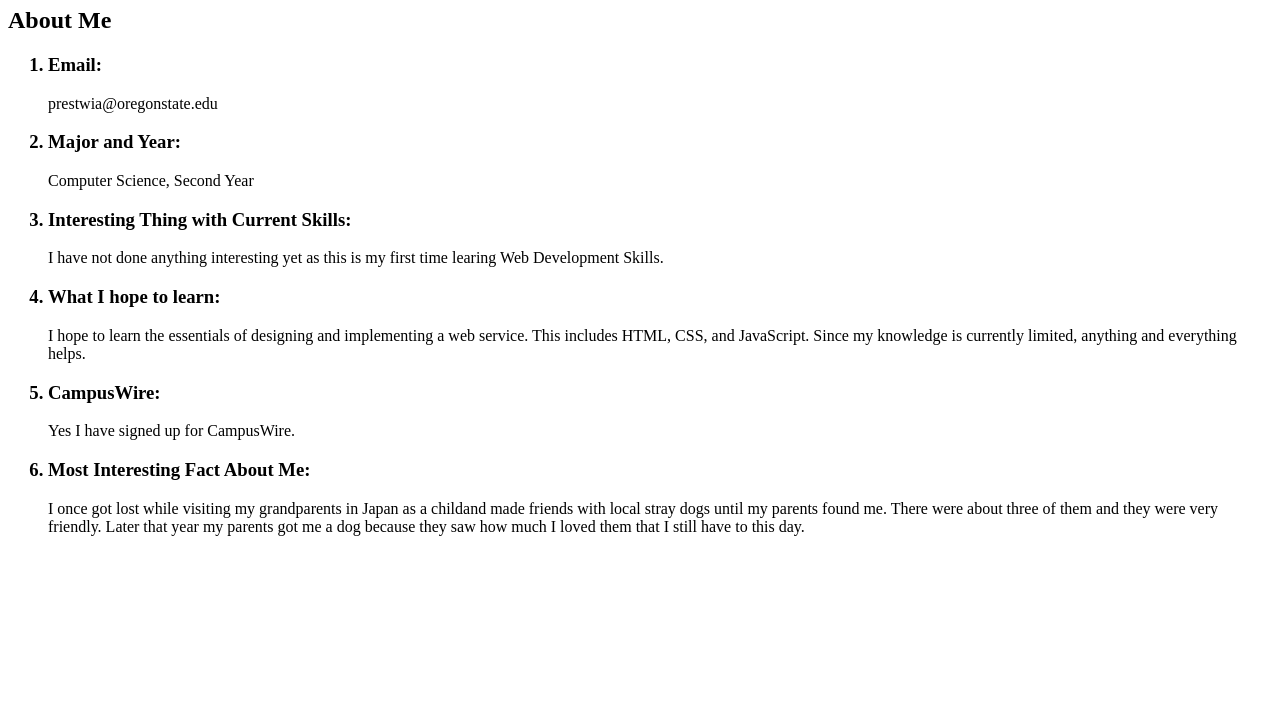
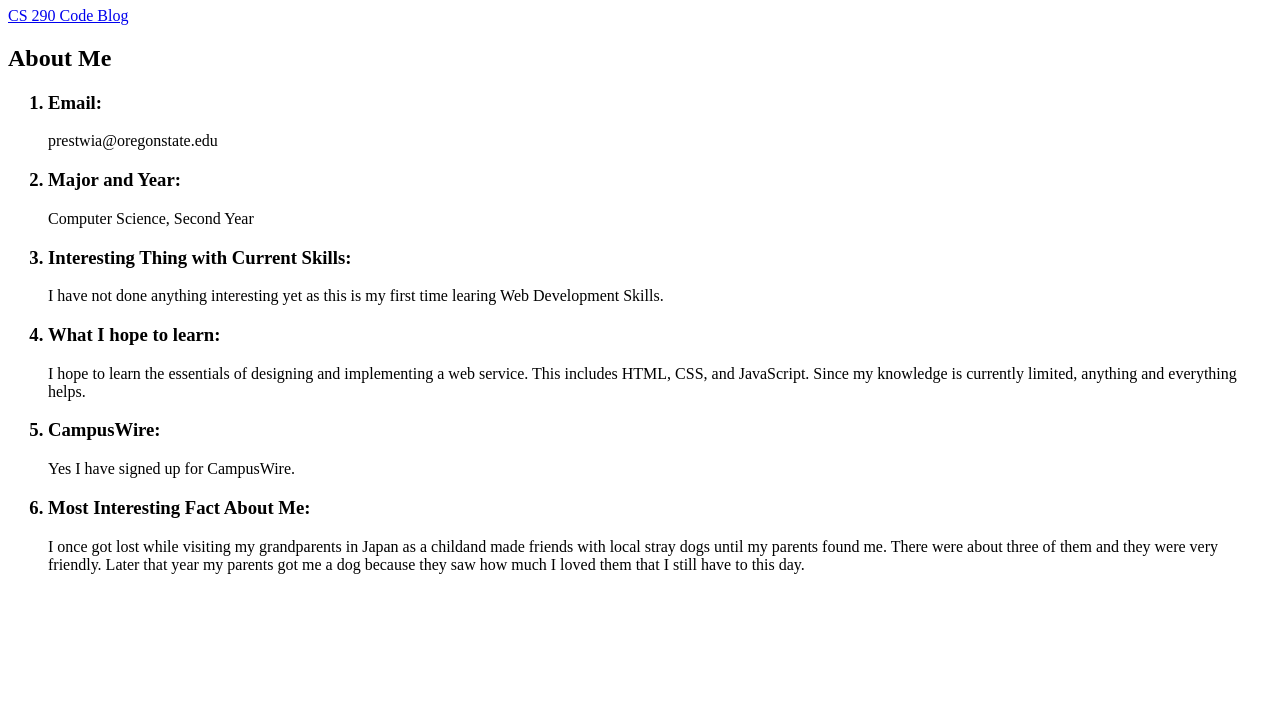
Before and after one commit to prestwia/cs290-assignment1, a plain HTML site: page index.html in a window 1280 px wide. Shown: the part 73-800 px from the top of the page. Drawn offline with Linux system fonts and the light colour scheme.

Commit message:
Added link to blog.html

```diff
--- a/index.html
+++ b/index.html
@@ -6,6 +6,7 @@
 	</head>
 	<body>
 		<h1>Alexander(Alex) Prestwich</h1>
+		<a href="./blog.html">CS 290 Code Blog</a>
 		<h2>About Me</h2>
 		<ol>
 			<h3><li>Email:</li></h3>
```
